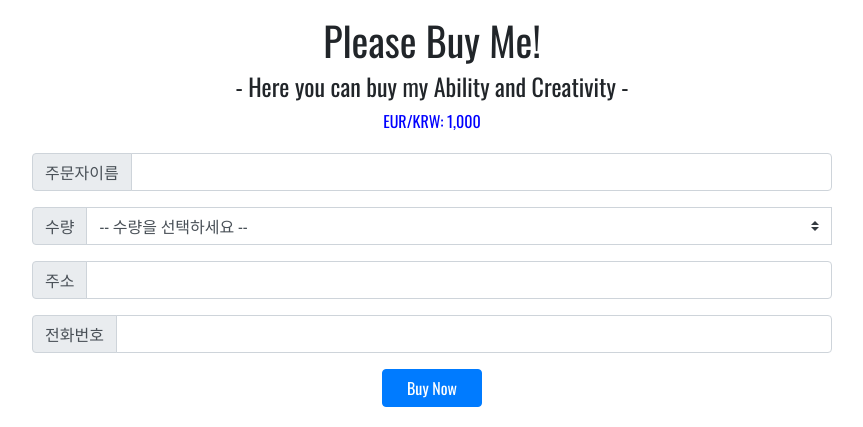
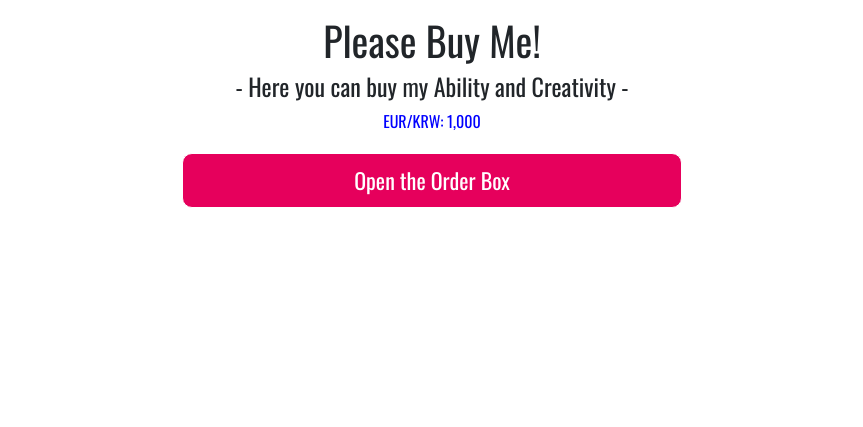
Before and after one commit to impression1980/humanselling, a Flask app: page / in a window 1280 px wide. Shown: the part 304-731 px from the top of the page, without its empty margins (208-1071 px from the left). Run offline with Flask 2, Linux system fonts and the light colour scheme; data that the repository does not hold is empty; some libraries are stand-ins or nearby versions.

Commit message:
hide/show order box button hover effect

```diff
--- a/app.py
+++ b/app.py
@@ -4,8 +4,8 @@ app = Flask(__name__)
 
 from pymongo import MongoClient
 
-# client = MongoClient('mongodb://test:test@localhost', 27017)
-client = MongoClient('localhost', 27017)
+client = MongoClient('mongodb://test:test@localhost', 27017)
+# client = MongoClient('localhost', 27017)
 db = client.dbprojects
 
 
--- a/templates/index.html
+++ b/templates/index.html
@@ -53,8 +53,26 @@
             text-align: center;
         }
 
+        .open-order-box {
+                width: 500px;
+                margin: 0 auto 20px auto;
+                padding: 10px;
+                border: 1px solid ;
+                border-radius: 10px;
+                background-color: #e6005c;
+                color: white;
+                font-size: 22px;
+                display: block;
+            }
+
+        .open-order-box:hover {
+            background-color: black;
+            color: #ff0000;
+        }
+
         .order-box {
             width: 800px;
+            display: none;
         }
 
 
@@ -90,6 +108,7 @@
                 width: 300px;
 
             }
+
 
             .order-box {
 
@@ -136,6 +155,7 @@
                 margin: 0 auto 20px auto;
                 display: block;
             }
+
         }
     </style>
     <script>
@@ -146,8 +166,6 @@
             get_rate();
             order_listing();
 
-
-            $(function () {
 
                 //직접입력 인풋박스 기존에는 숨어있다가
 
@@ -170,9 +188,33 @@
             });
 
 
-            $("input:text[numberOnly]").on("keyup", function () {
-                $(this).val($(this).val().replace(/[^0-9]/g, ""));
+            // 아래는 150 이하의 숫자만 입력 가능(정규식)
+
+            $('#selboxDirect').on('keyup', function () {
+                if (/\D/.test(this.value)) {
+                    this.value = this.value.replace(/\D/g, '')
+                    alert('숫자만 입력가능합니다.');
+                }
+                if (this.value > 150) {
+                    this.value = '';
+                    alert('150까지만 가능합니다.');
+                }
             });
+
+            //
+            // $("input:text[numberOnly]").on("keyup", function () {
+            //     $(this).val($(this).val().replace(/[^0-9]/g, ""));
+            // });
+
+            $('#order-phone').on('keyup', function () {
+                if (/\D/.test(this.value)) {
+                    this.value = this.value.replace(/\D/g, '')
+
+                    alert('숫자만 입력가능합니다.');
+
+                }
+
+                });
 
             $('#order-name').keypress(function (e) {
                 let key = e.which;
@@ -213,7 +255,7 @@
                     $('#buynow').click();
                 }
             });
-        });
+
 
         function order_listing() {
             $.ajax({
@@ -282,10 +324,22 @@
             })
         }
 
+        function open_close() {
+            if ($("#order-total").css("display") == "block") {
+                $("#order-total").hide();
+                $("#orderBtn").text("Open the Order Box!!!!");
+
+            } else {
+                $("#order-total").show();
+                $("#orderBtn").text("Close the Order Box!!!!");
+            }
+        }
+
     </script>
 </head>
 
 <body>
+
 <div class="wrap">
     <div class="intro_pic"></div>
     <div class="intro_desc">
@@ -294,7 +348,10 @@
         <p class="rate">EUR/KRW: <span id="rate-box">1,000</span></p>
     </div>
 
-    <div class="order-box">
+    <button class="open-order-box" id="orderBtn" onclick="open_close()" type="button">Open the Order Box</button>
+
+
+    <div class="order-box" id="order-total">
         <div class="input-group mb-3">
             <div class="input-group-prepend">
                 <span class="input-group-text">주문자이름</span>
@@ -330,10 +387,10 @@
                 <span class="input-group-text" id="inputGroup-sizing-default">전화번호</span>
             </div>
             <input aria-describedby="inputGroup-sizing-default" aria-label="Default" class="form-control"
-                   id="order-phone" numberOnly type="text"/>
+                   id="order-phone" type="text"/>
         </div>
         <button class="btn btn-primary mybtn" id="buynow" onclick="order()" type="button">Buy Now</button>
-    </div>
+
 
     <table class="table">
         <thead>
@@ -348,7 +405,7 @@
         </tbody>
     </table>
 </div>
-
+</div>
 
 </body>
 
```
